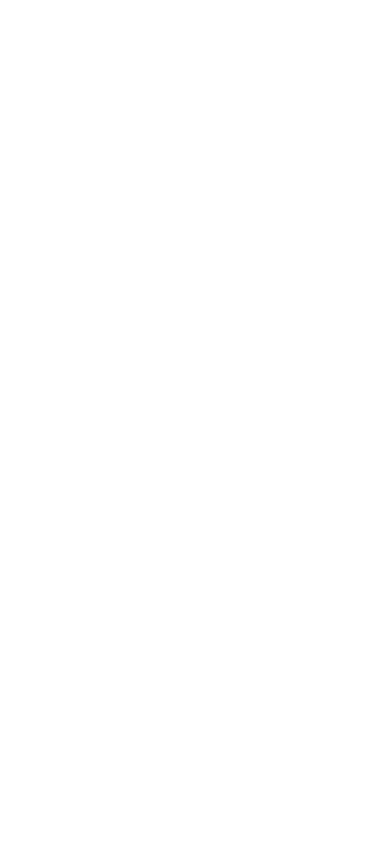
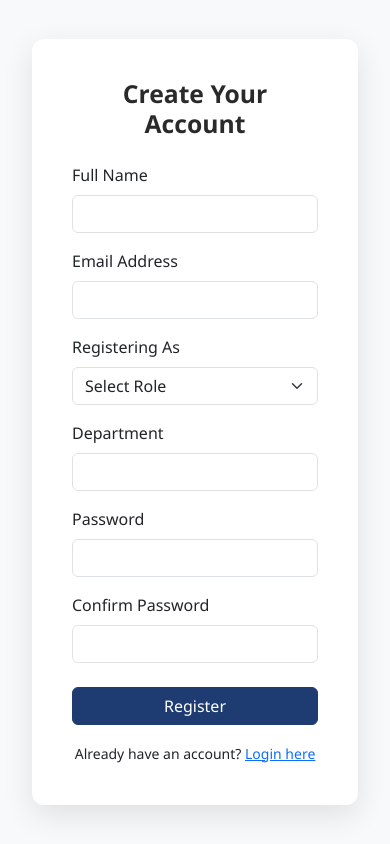
Before and after one commit to ruth-chirwa/LII, a plain HTML site: page Register.html in a window 390 px wide. Drawn offline with nearby package versions, Linux system fonts and the light colour scheme.

Commit message:
Add a registration page

```diff
--- a/Register.html
+++ b/Register.html
@@ -1,13 +1,168 @@
 <!DOCTYPE html>
 <html lang="en">
 <head>
-    <meta charset="UTF-8">
-    <meta name="viewport" content="width=device-width, initial-scale=1.0">
-    <meta name="author" content="Esther and Ruth">
-    <meta name="description" content="concept website for likoma institue of innovation">
-    <title>Likoma Institute of Innovation</title>
+  <meta charset="UTF-8" />
+  <meta name="viewport" content="width=device-width, initial-scale=1.0" />
+  <meta name="author" content="Esther and Ruth" />
+  <meta name="description" content="Concept website for Likoma Institute of Innovation" />
+  <title>Register | Likoma Institute of Innovation</title>
+  <link href="https://cdn.jsdelivr.net/npm/bootstrap@5.3.3/dist/css/bootstrap.min.css" rel="stylesheet" />
+  <style>
+    body {
+      margin: 0;
+      font-family: 'Segoe UI', Tahoma, Geneva, Verdana, sans-serif;
+      background-color: #f8f9fa;
+    }
+
+    .main-container {
+      display: flex;
+      min-height: 100vh;
+    }
+
+    .left-panel {
+       background: url('img/pexels-pixabay-207684.jpg') center center / cover no-repeat;
+      color: white;
+      padding: 3rem;
+      flex: 1;
+      display: flex;
+      flex-direction: column;
+      justify-content: center;
+      align-items: center;
+    }
+
+    .left-panel h1 {
+        margin-top: 15rem;
+      font-size: 2rem;
+      font-weight: bold;
+      margin-bottom: 1rem;
+    }
+
+    .right-panel {
+      flex: 1;
+      display: flex;
+      align-items: center;
+      justify-content: center;
+      padding: 2rem;
+    }
+
+    .form-box {
+      background: white;
+      border-radius: 12px;
+      padding: 2.5rem;
+      width: 100%;
+      max-width: 500px;
+      box-shadow: 0 10px 30px rgba(0, 0, 0, 0.1);
+    }
+
+    .form-box h2 {
+      margin-bottom: 1.5rem;
+      font-weight: 600;
+      text-align: center;
+      color: #2a2a2a;
+    }
+
+    .form-label {
+      font-weight: 500;
+    }
+
+    .btn-primary {
+      background-color: #1e3c72;
+      border-color: #1e3c72;
+    }
+
+    .btn-primary:hover {
+      background-color: #16325c;
+    }
+
+    @media (max-width: 768px) {
+      .main-container {
+        flex-direction: column;
+      }
+
+      .left-panel {
+        display: none;
+      }
+    }
+  </style>
 </head>
 <body>
+  <div class="main-container">
+    <!-- Left branding panel -->
+    <div class="left-panel">
+      <h1>Likoma Institute of Innovation</h1>
+    </div>
 
+    <!-- Right form panel -->
+    <div class="right-panel">
+      <div class="form-box">
+        <h2>Create Your Account</h2>
+        <form id="registrationForm">
+          <div class="mb-3">
+            <label for="fullName" class="form-label">Full Name</label>
+            <input type="text" class="form-control" id="fullName" required />
+          </div>
+
+          <div class="mb-3">
+            <label for="email" class="form-label">Email Address</label>
+            <input type="email" class="form-control" id="email" required />
+          </div>
+
+          <div class="mb-3">
+            <label for="role" class="form-label">Registering As</label>
+            <select class="form-select" id="role" required>
+              <option value="" disabled selected>Select Role</option>
+              <option value="student">Student</option>
+              <option value="lecturer">Lecturer</option>
+            </select>
+          </div>
+
+          <div class="mb-3">
+            <label for="department" class="form-label">Department</label>
+            <input type="text" class="form-control" id="department" required />
+          </div>
+
+          <div class="mb-3">
+            <label for="password" class="form-label">Password</label>
+            <input type="password" class="form-control" id="password" required />
+          </div>
+
+          <div class="mb-3">
+            <label for="confirmPassword" class="form-label">Confirm Password</label>
+            <input type="password" class="form-control" id="confirmPassword" required />
+          </div>
+
+          <div class="d-grid mt-4">
+            <button type="submit" class="btn btn-primary">Register</button>
+          </div>
+
+          <div class="text-center mt-3">
+            <small>Already have an account? <a href="login.html">Login here</a></small>
+          </div>
+        </form>
+      </div>
+    </div>
+  </div>
+
+  <script>
+    document.getElementById('registrationForm').addEventListener('submit', function (e) {
+      e.preventDefault();
+
+      const password = document.getElementById('password').value;
+      const confirmPassword = document.getElementById('confirmPassword').value;
+      const role = document.getElementById('role').value;
+
+      if (password !== confirmPassword) {
+        alert("Passwords do not match.");
+        return;
+      }
+
+      // Store role in localStorage (for demo purposes)
+      localStorage.setItem('userRole', role);
+
+      // Redirect to login page
+      alert("Registration successful!");
+      window.location.href = "login.html";
+    });
+  </script>
 </body>
 </html>
```
